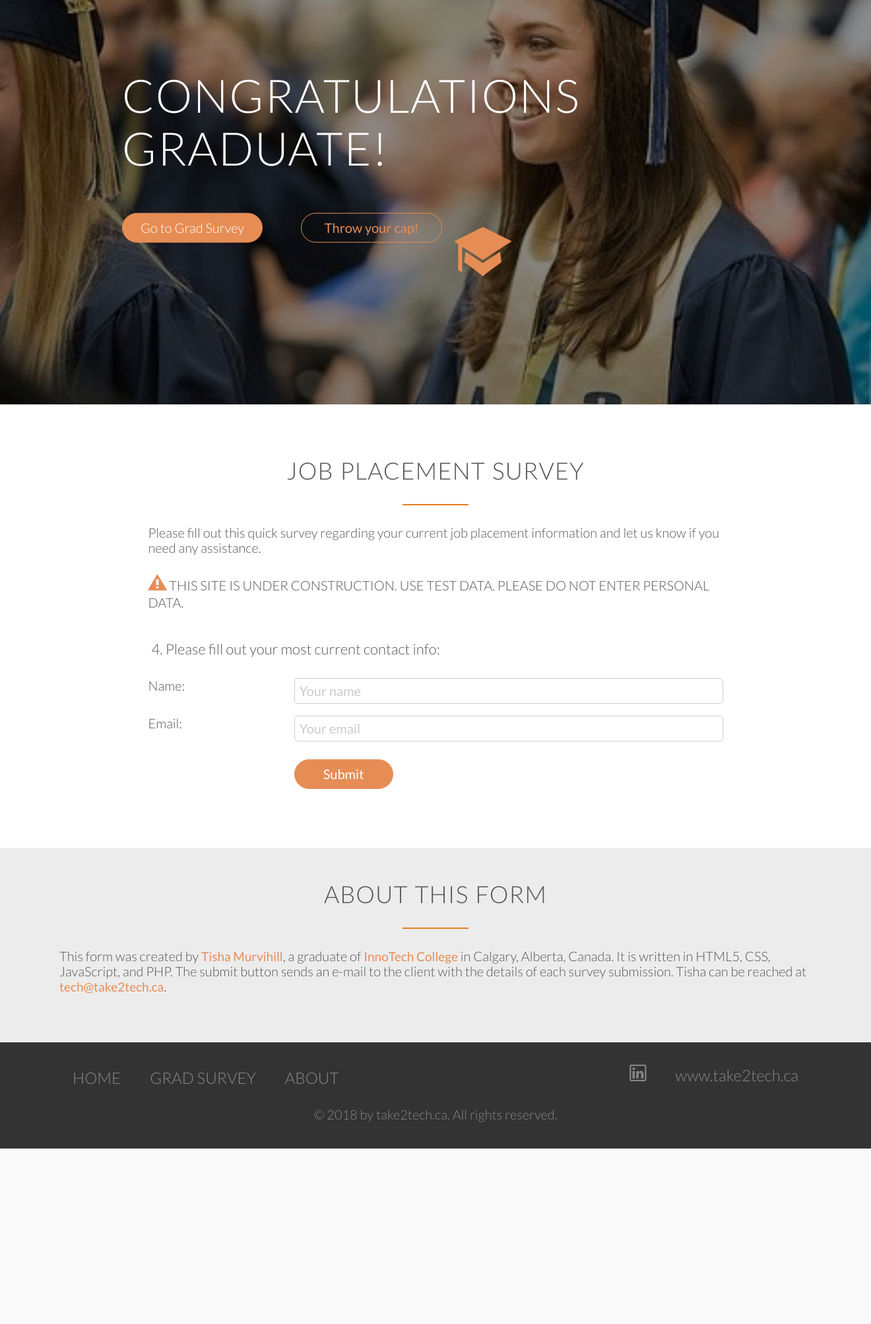
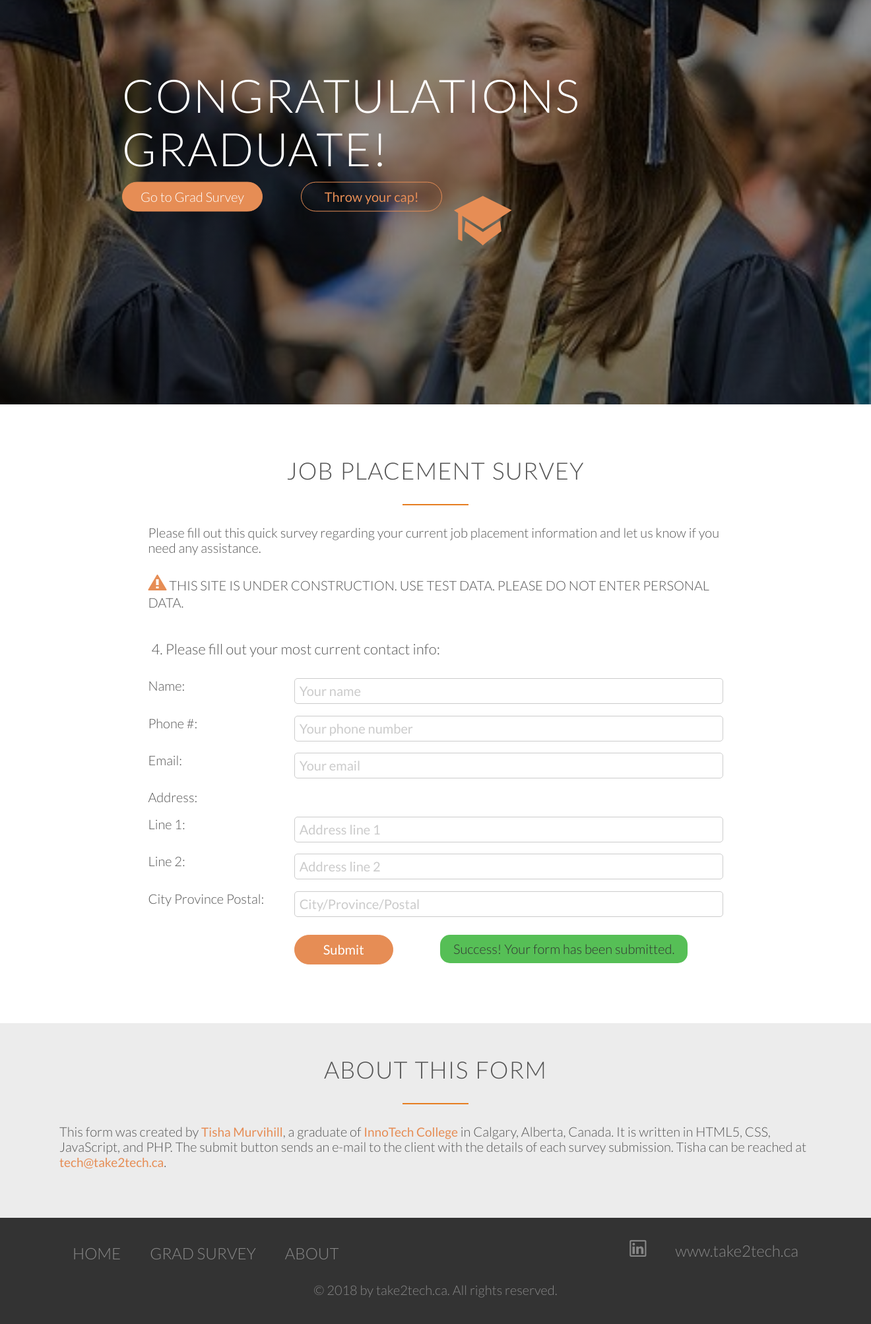
Before and after one commit to tmurvv/InnoTechGradSurvey, a PHP site: page /?success=1 in a window 1320 px wide. Shown: the part 187-2194 px from the top of the page at 66% size. Before the commit the page ends 1928 px from the top, so only its background shows below. Run offline with PHP 8.4, Linux system fonts and the light colour scheme; some web fonts are replaced.

Commit message:
Submit success/fail working need to finish uncommenting form

```diff
--- a/Resources/css/style.css
+++ b/Resources/css/style.css
@@ -293,21 +293,24 @@ input[type=submit] {
     margin-top: 10px
 }
 
-.messageToUserSuccess p {
-
-    background-color: #56bf56;
+.messageToUser {
+    padding: 10px 20px;
+    font-weight: 300;
+    margin-top: 10px;
+    border-radius: 15px;
     color: #333;
-    padding: 8px;
-    font-weight: 300;
 }
 
-.messageToUserFail p {
+.messageToUser--success {
+    background-color: #56bf56;
+}
 
-    background-color: rgb(255, 59, 59);
-    color: #333;
-    padding: 8px;
-    font-weight: 400;
-    display: none;
+.messageToUser--fail {
+    background-color: rgb(247, 11, 11);
+}
+
+.messageToUser--fail i {
+    color: #fff;
 }
 
 /*About section*/
--- a/index.php
+++ b/index.php
@@ -6,12 +6,13 @@
 
     <meta name="viewport" content="width=device-width, initial-scale=1.0">
 
-    <link rel="stylesheet" type="text/css" href="Resources/css/style.css">
     <link rel="stylesheet" type="text/css" href="Vendors/css/grid.css">
     <link rel="stylesheet" type="text/css" href="Vendors/css/normalize.css">
     <link rel="stylesheet" type="text/css" href="Vendors/css/ionicons.css">
     <link rel="stylesheet" type="text/css" href="Resources/css/media.css">
+    <link rel="stylesheet" type="text/css" href="Resources/css/style.css">
     <link href="https://fonts.googleapis.com/css?family=Lato:100,300,300i,400" rel="stylesheet">
+
     <script src="https://ajax.googleapis.com/ajax/libs/jquery/3.3.1/jquery.min.js"></script>
     <script src="Resources/js/script.js"></script>
 
@@ -82,14 +83,14 @@
                             <input type="text" name="name" id="name" placeholder="Your name" required>
                         </div>
                     </div>
-                    <!-- <div class="row">
+                    <div class="row">
                         <div class="col span-1-of-4">
                             <label for="phone">Phone #:</label>
                         </div>
                         <div class="col span-3-of-4">
                             <input type="text" name="phone" id="phone" placeholder="Your phone number" required>
                         </div>
-                    </div> -->
+                    </div>
                     <div class="row">
                         <div class="col span-1-of-4">
                             <label for="email">Email:</label>
@@ -98,7 +99,7 @@
                             <input type="email" name="email" id="email" placeholder="Your email" required>
                         </div>
                     </div>
-                        <!-- <div class="row">
+                        <div class="row">
                             <div class="col span-1-of-4">
                                 <label>Address:</label>
                             </div>
@@ -126,23 +127,32 @@
                             <div class="col span-3-of-4">
                                 <input type="text" name="addressLine3" id="addressLine3" placeholder="City/Province/Postal">
                             </div>
-                        </div> -->
+                        </div>
                         <div class="row">
                             <div class="col span-1-of-4">
                                 <label>&nbsp;</label>
                             </div>
                             <div class="col span-1-of-4">
-                                <input type="submit" class = "btnSubmit" value="Submit">
+                                <input type="submit" class = "btnSubmit" value="Submit" id="surveySubmit">
                             </div>
+                            <div class="col span-2-fo-4">
+                                <?php
+                                    if($_GET["success"] == 1) {
+                                        echo "<div class=\"messageToUser messageToUser--success\">Success! Your form has been submitted.</div>";
+                                    }
 
-                            <?php
-                            // if($_GET["success"] == 1) {
-                            //     //echo "<div>\"Your form has been submitted.\"</div>";
-                            // }
+                                    if($_GET["success"] == -1) {
+                                        echo "<div class=\"messageToUser messageToUser--fail\"><i class=\"ion-alert-circled\"></i>Oops... something went wrong.</div>";
+                                    }
+                                ?>
+                            </div>
+                            <!-- <div class="col span-2-fo-4">
+                                <div class="messageToUser messageToUser--success">Success! Your form has been submitted.</div>
 
-                                // <div class="col span-2-of-4 messageToUserFail">
-                                // <p>There was a problem submitting your form. Please try again.</p></div>
-                            ?>
+
+                                   <div class="messageToUser messageToUser--fail"><i class="ion-alert-circled"></i>Oops... something went wrong.</div>
+
+                            </div> -->
                         </div>
                     </div>
 
```
Also changed, not shown: emailer.php (+21 -21 lines).
